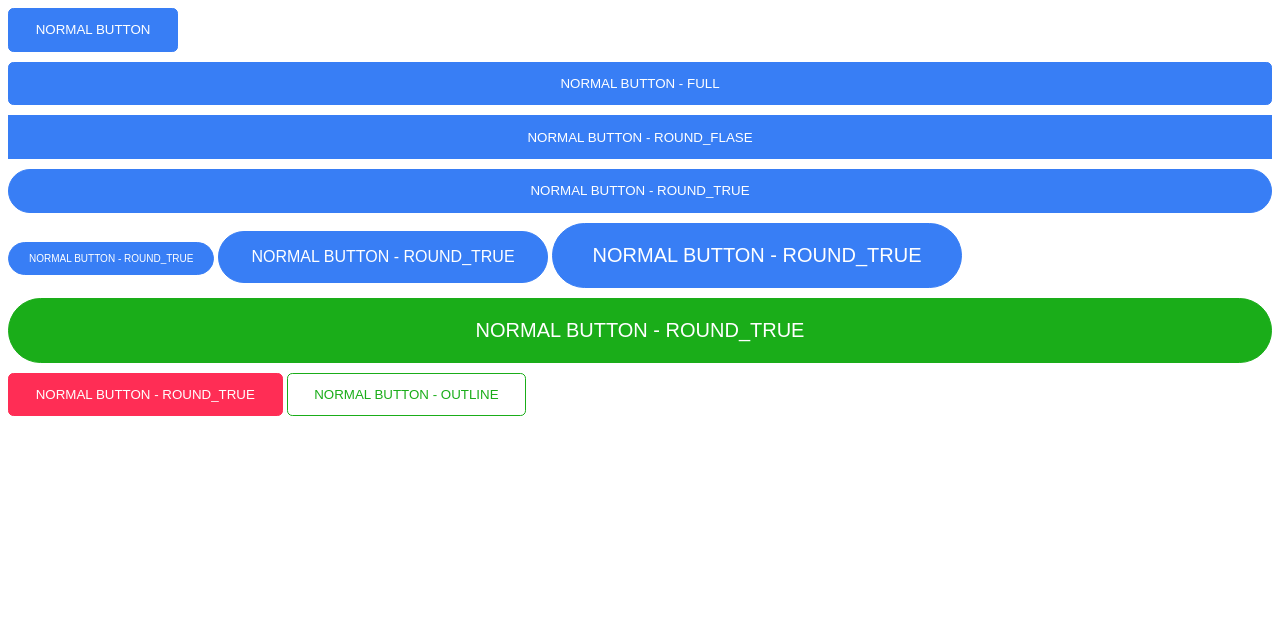
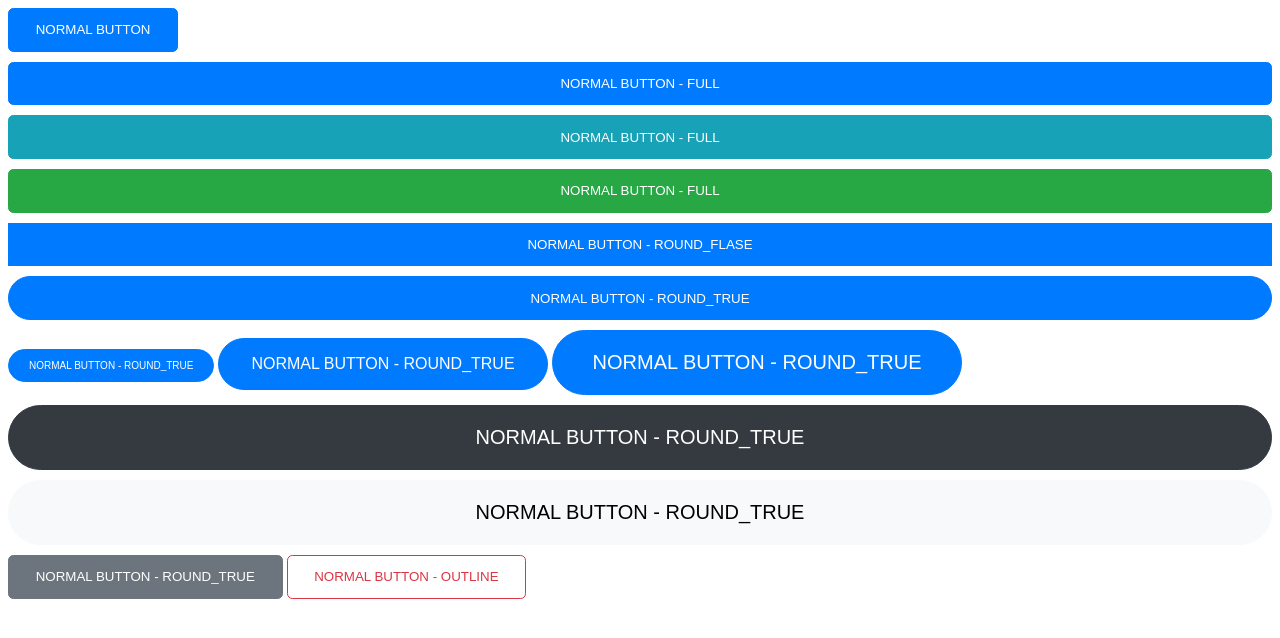
Before and after one commit to afeiship/gulp-registry, a website: page docs/index.html in a window 1280 px wide. Drawn offline with Linux system fonts and the light colour scheme.

Commit message:
issue: another bootstrap

```diff
--- a/docs/index.html
+++ b/docs/index.html
@@ -15,6 +15,13 @@
   </button>
 
   <button data-theme="primary" class="webkit-sassui-button" data-full="true">
+    NORMAL BUTTON - FULL
+  </button>
+  <button data-theme="info" class="webkit-sassui-button" data-full="true">
+    NORMAL BUTTON - FULL
+  </button>
+
+  <button data-theme="success" class="webkit-sassui-button" data-full="true">
     NORMAL BUTTON - FULL
   </button>
 
@@ -37,7 +44,11 @@
     NORMAL BUTTON - ROUND_TRUE
   </button>
 
-    <button data-theme="wechat" data-full="true" class="webkit-sassui-button" data-size="large" data-round="true">
+  <button data-theme="dark" data-full="true" class="webkit-sassui-button" data-size="large" data-round="true">
+    NORMAL BUTTON - ROUND_TRUE
+  </button>
+
+  <button data-theme="light" data-full="true" class="webkit-sassui-button" data-size="large" data-round="true">
     NORMAL BUTTON - ROUND_TRUE
   </button>
 
@@ -45,7 +56,7 @@
     NORMAL BUTTON - ROUND_TRUE
   </button>
 
-        <button data-theme="wechat" data-outline="true" class="webkit-sassui-button">
+  <button data-theme="danger" data-outline="true" class="webkit-sassui-button">
     NORMAL BUTTON - OUTLINE
   </button>
 </body>
--- a/src/webkit-sassui-button.scss
+++ b/src/webkit-sassui-button.scss
@@ -3,9 +3,14 @@ $webkit-sassui-button-options: (
   padding: 1em 2em,
   duration: 300ms,
   theme-map:(
-    primary:#387ef5,
-    secondary:#ff2d55,
-    wechat:#1aad19
+    primary:#007bff,
+    secondary:#6c757d,
+    success:#28a745,
+    danger:#dc3545,
+    warning:#ffc107,
+    info:#17a2b8,
+    light:#f8f9fa,
+    dark:#343a40
   ),
   size-map:(
     small: 10px,
@@ -18,6 +23,14 @@ $webkit-sassui-button-options: (
   )
 )!default;
 // CAN NOT use default, maybe is node-sass's bug:
+
+@function set-button-text-color($color) {
+  @if (lightness($color) > 50) {
+    @return #000000; // Lighter backgorund, return dark color
+  } @else {
+    @return #ffffff; // Darker background, return light color
+  }
+}
 
 .webkit-sassui-button{
 
@@ -66,20 +79,21 @@ $webkit-sassui-button-options: (
 
   // theme:
   @each $name,$theme in $theme-map{
+    $text-color: set-button-text-color($theme);
     &[data-theme=#{$name}]{
       background: $theme;
-      color:#fff;
+      color:$text-color;
       border:1px solid $theme;
       &:active{
         background: darken($theme,$darken);
       }
 
       &[data-outline=true]{
-        background: #fff;
+        background: transparent;
         color:$theme;
 
         &:active{
-          color:#fff;
+          color:$text-color;
           background: lighten($theme,$lighten);
         }
       }
```
Also changed, not shown: dist/webkit-sassui-button.css, dist/webkit-sassui-button.scss, docs/test.css. Lines whose indentation alone changed are shown as unchanged.
